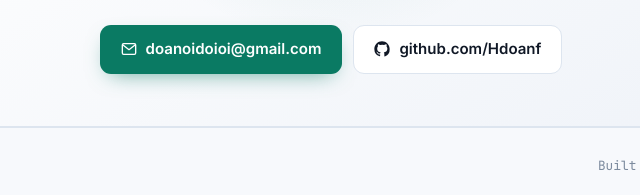
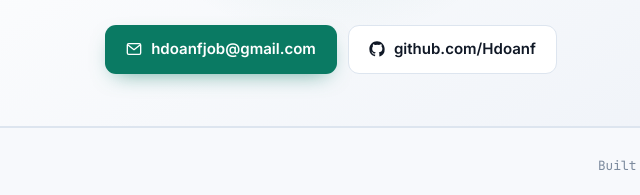
Before and after one commit to Hdoanf/Portfolio, a plain HTML site: page index.html in a window 1280 px wide. Shown: the part 5108-5303 px from the top of the page, 309-949 px from the left. Drawn offline with Linux system fonts and the light colour scheme; no server answers.

Commit message:
Update email address in contact links

```diff
--- a/index.html
+++ b/index.html
@@ -426,7 +426,7 @@
           <svg viewBox="0 0 24 24" fill="currentColor"><path d="M12 .5C5.7.5.5 5.7.5 12a11.5 11.5 0 0 0 7.9 10.9c.6.1.8-.2.8-.6v-2.2c-3.2.7-3.9-1.4-3.9-1.4-.5-1.3-1.3-1.7-1.3-1.7-1-.7.1-.7.1-.7 1.2.1 1.8 1.2 1.8 1.2 1 1.8 2.7 1.3 3.4 1 .1-.8.4-1.3.8-1.6-2.6-.3-5.3-1.3-5.3-5.8 0-1.3.5-2.3 1.2-3.2-.1-.3-.5-1.5.1-3.1 0 0 1-.3 3.3 1.2a11.4 11.4 0 0 1 6 0C17.7 4.6 18.7 5 18.7 5c.6 1.6.2 2.8.1 3.1.8.9 1.2 1.9 1.2 3.2 0 4.5-2.7 5.5-5.3 5.8.4.4.8 1.1.8 2.2v3.3c0 .4.2.7.8.6A11.5 11.5 0 0 0 23.5 12C23.5 5.7 18.3.5 12 .5z"/></svg>
           GitHub
         </a>
-        <a class="btn btn-ghost" href="mailto:doanoidoioi@gmail.com">
+        <a class="btn btn-ghost" href="mailto:hdoanfjob@gmail.com">
           <svg viewBox="0 0 24 24" fill="none" stroke="currentColor" stroke-width="2" stroke-linecap="round" stroke-linejoin="round"><rect x="2" y="4" width="20" height="16" rx="2"/><path d="m3 6 9 7 9-7"/></svg>
           Email
         </a>
@@ -826,9 +826,9 @@
       <div class="kicker" data-i18n="contact.kicker">05 — Liên hệ</div>
       <h2 data-i18n="contact.h2">Kết nối với mình</h2>
       <div class="links">
-        <a class="btn btn-primary" href="mailto:doanoidoioi@gmail.com">
+        <a class="btn btn-primary" href="mailto:hdoanfjob@gmail.com">
           <svg viewBox="0 0 24 24" fill="none" stroke="currentColor" stroke-width="2" stroke-linecap="round" stroke-linejoin="round"><rect x="2" y="4" width="20" height="16" rx="2"/><path d="m3 6 9 7 9-7"/></svg>
-          doanoidoioi@gmail.com
+          hdoanfjob@gmail.com
         </a>
         <a class="btn btn-ghost" href="https://github.com/Hdoanf" target="_blank" rel="noopener">
           <svg viewBox="0 0 24 24" fill="currentColor"><path d="M12 .5C5.7.5.5 5.7.5 12a11.5 11.5 0 0 0 7.9 10.9c.6.1.8-.2.8-.6v-2.2c-3.2.7-3.9-1.4-3.9-1.4-.5-1.3-1.3-1.7-1.3-1.7-1-.7.1-.7.1-.7 1.2.1 1.8 1.2 1.8 1.2 1 1.8 2.7 1.3 3.4 1 .1-.8.4-1.3.8-1.6-2.6-.3-5.3-1.3-5.3-5.8 0-1.3.5-2.3 1.2-3.2-.1-.3-.5-1.5.1-3.1 0 0 1-.3 3.3 1.2a11.4 11.4 0 0 1 6 0C17.7 4.6 18.7 5 18.7 5c.6 1.6.2 2.8.1 3.1.8.9 1.2 1.9 1.2 3.2 0 4.5-2.7 5.5-5.3 5.8.4.4.8 1.1.8 2.2v3.3c0 .4.2.7.8.6A11.5 11.5 0 0 0 23.5 12C23.5 5.7 18.3.5 12 .5z"/></svg>
```
